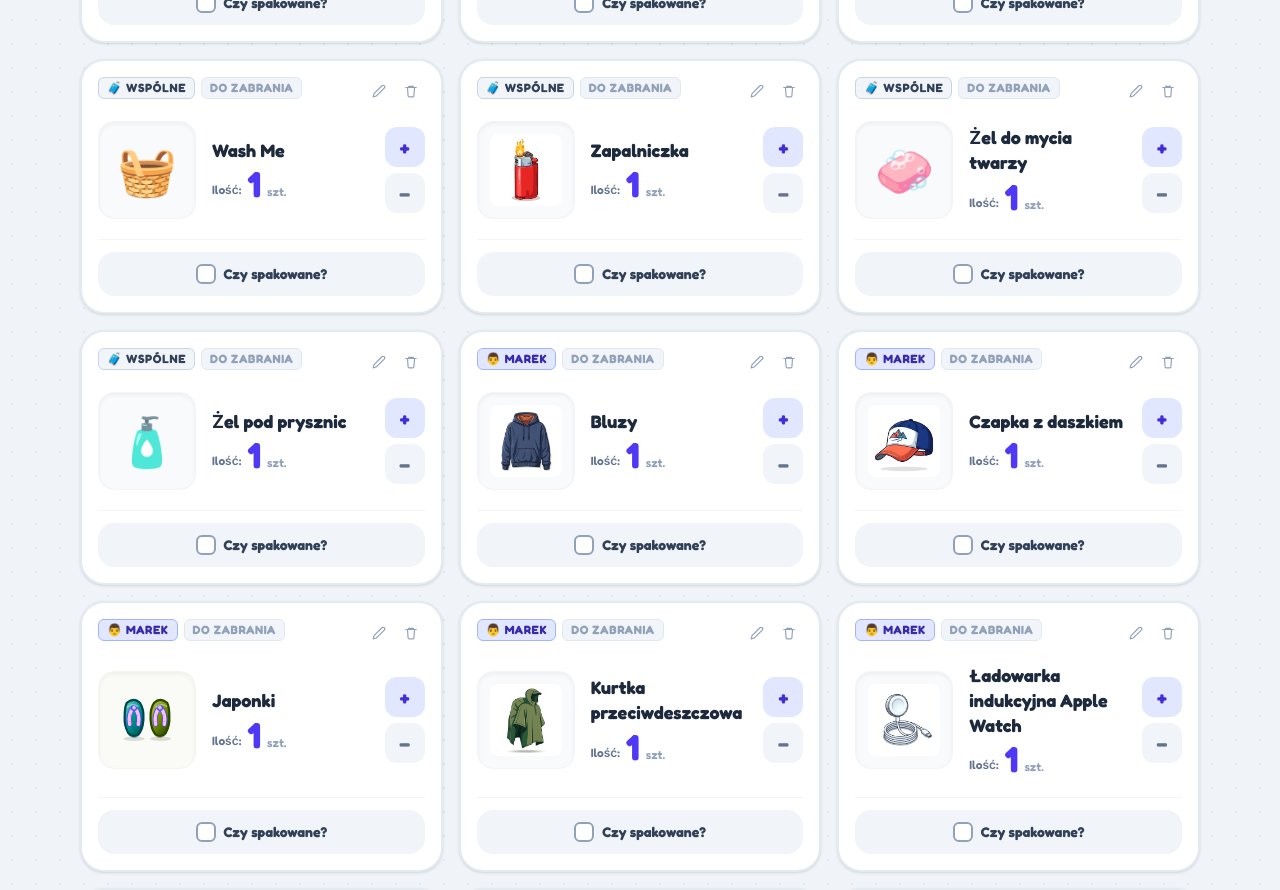
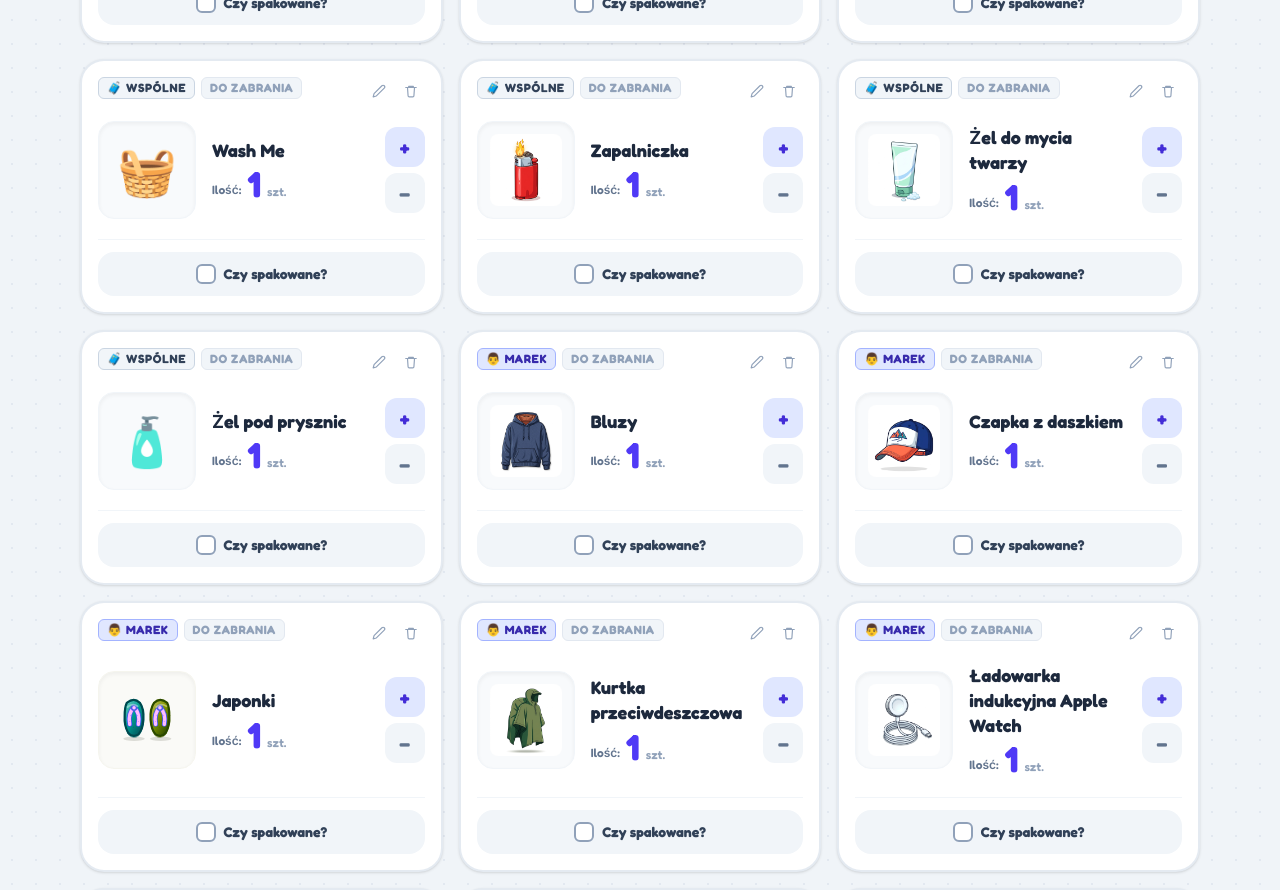
Before and after one commit to C0deH0use/my-bagpack, a React (Vite) app: page / in a window 1280 px wide. Shown: the part 1720-2610 px from the top of the page. Built offline with nearby package versions, Linux system fonts and the light colour scheme.

Commit message:
feat(items): dodanie dedykowanej grafiki 2D Cartoon dla Żelu do mycia twarzy (zastąpienie kostki mydła)

```diff
--- a/src/data/defaultItems.ts
+++ b/src/data/defaultItems.ts
@@ -86,7 +86,7 @@
   item('33', 'wspolne', 'Zapalniczka', 'zapalniczka_czerwona', '🔥', { ogolne: 1, turystyczne: 1 }, '/items/zapalniczka_czerwona.jpg'),
   item('201', 'wspolne', 'Zapalniczka metalowa (benzynowa)', 'zapalniczka_metalowa', '🔥', {} /* tylko katalog */, '/items/zapalniczka_metalowa.jpg'),
   item('34', 'wspolne', 'Złodziej', '', '🕵️', { turystyczne: 1, zima: 1 }),
-  item('35', 'wspolne', 'Żel do mycia twarzy', '', '🧼', { ogolne: 1 }),
+  item('35', 'wspolne', 'Żel do mycia twarzy', '', '🧴', { ogolne: 1 }, '/items/zel_do_mycia_twarzy.jpg'),
   item('36', 'wspolne', 'Żel pod prysznic', '', '🧴', { ogolne: 1 }),
   // ——— 👨 Marek ———
   item('37', 'marek', 'Bagażnik do sakw', '', '🚲', { rowery: 1 }),
--- a/src/data/galleryImages.ts
+++ b/src/data/galleryImages.ts
@@ -81,6 +81,7 @@
   { id: 'czepek_sportowy', name: 'Czepek basenowy sportowy', category: 'Basen & Pływanie', url: '/items/czepek_sportowy.jpg' },
 
   // ——— 🪥 Higiena & Kosmetyczka ———
+  { id: 'zel_do_mycia_twarzy', name: 'Żel do mycia twarzy (dermokosmetyk)', category: 'Higiena & Kosmetyczka', url: '/items/zel_do_mycia_twarzy.jpg' },
   { id: 'szczoteczki_pasty', name: 'Szczoteczki i pasty do zębów', category: 'Higiena & Kosmetyczka', url: '/items/szczoteczki_pasty.jpg' },
   { id: 'szczoteczki_pasty_etui', name: 'Etui podróżne na szczoteczkę i pastę', category: 'Higiena & Kosmetyczka', url: '/items/szczoteczki_pasty_etui.jpg' },
   { id: 'szczoteczki_pasty_kubek', name: 'Kubek ze szczoteczkami i pastą', category: 'Higiena & Kosmetyczka', url: '/items/szczoteczki_pasty_kubek.jpg' },
```
Also changed, not shown: public/items/zel_do_mycia_twarzy.jpg (added).
